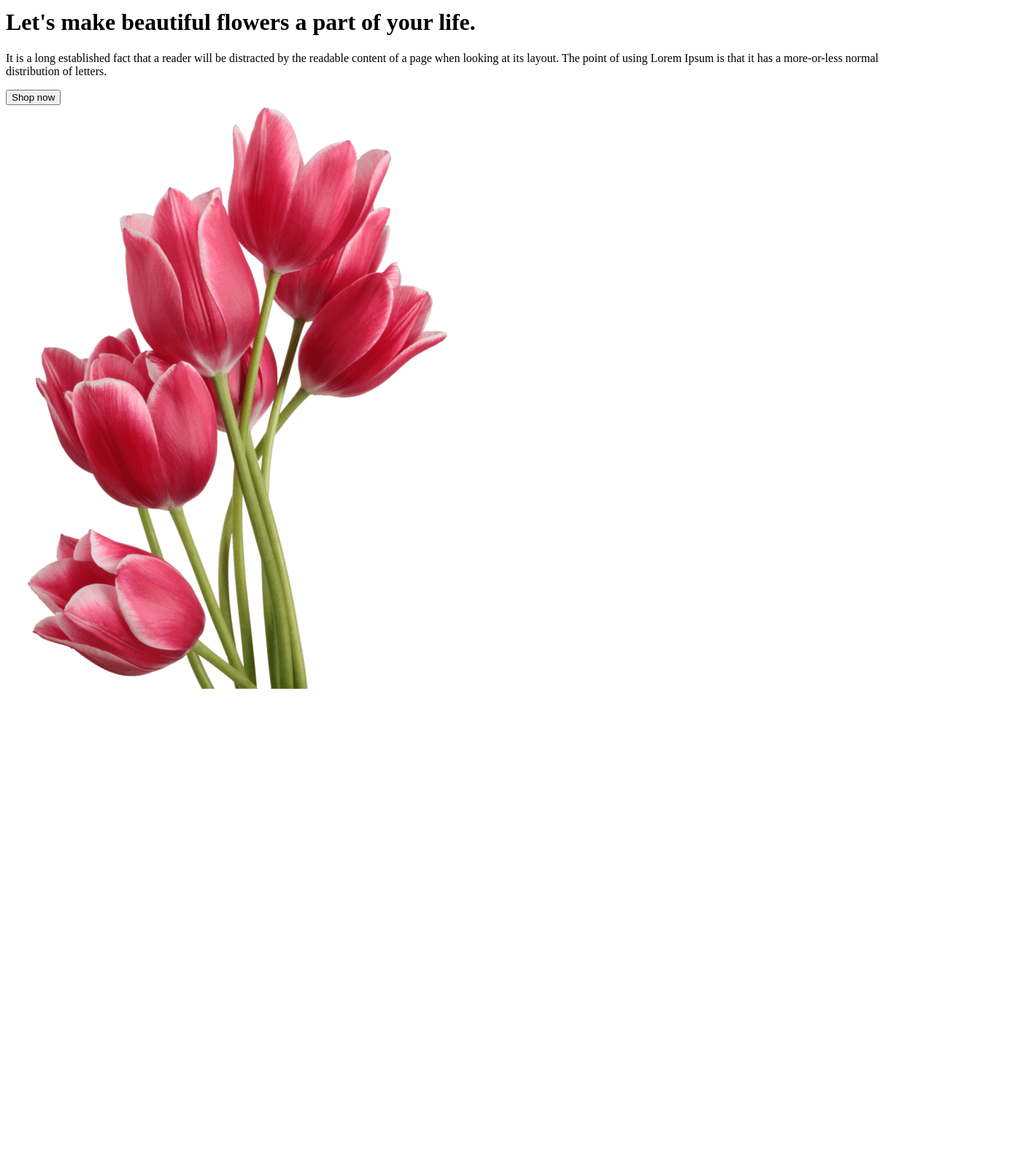
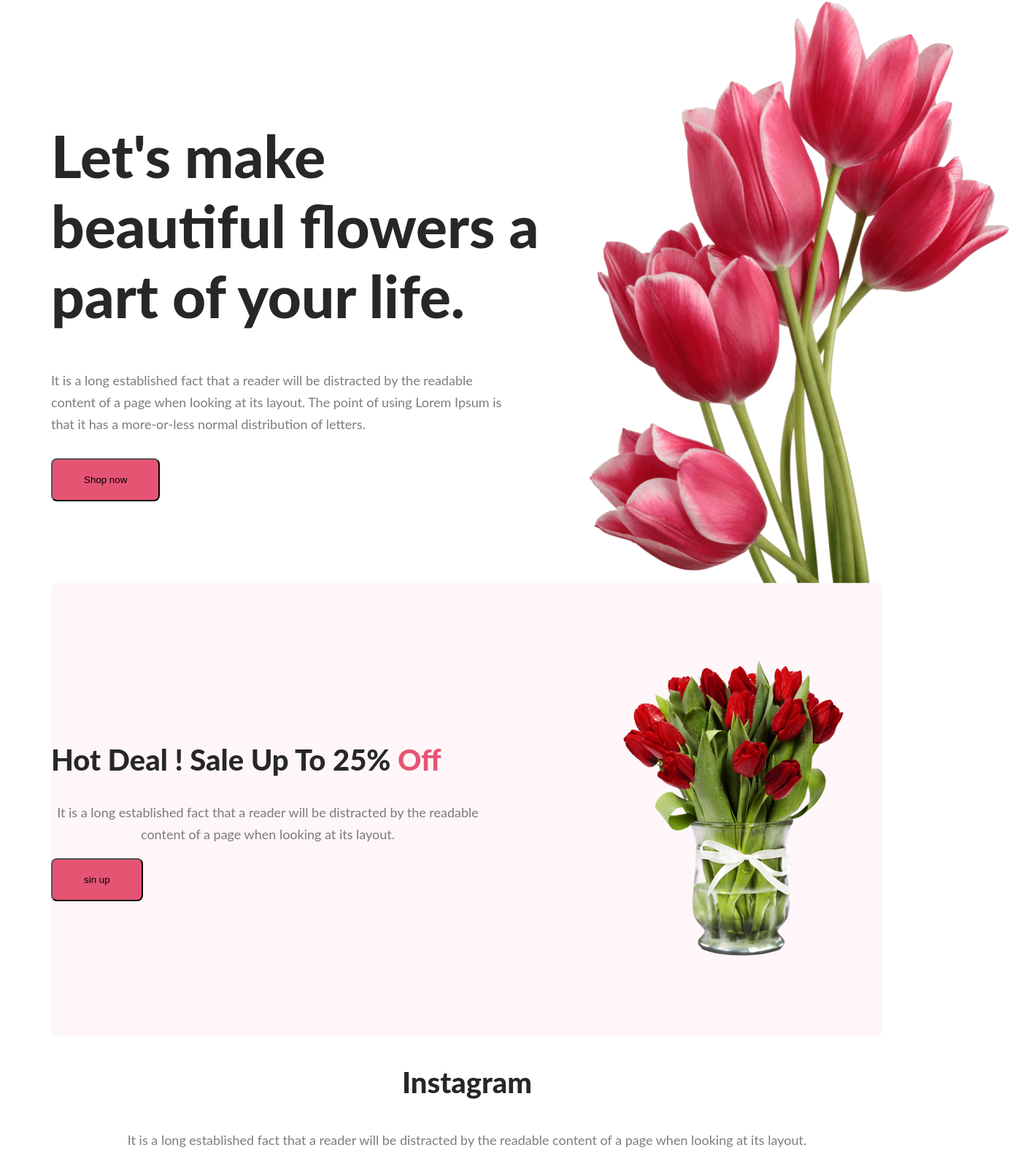
Before and after one commit to Towfiq911/assignment-1, a plain HTML site: page index.html in a window 1280 px wide. Shown: the part 9-1589 px from the top of the page at 73% size, 1417 px wide, since content can reach past the window. Before the commit the page ends 965 px from the top, so only its background shows below. Drawn offline with Linux system fonts and the light colour scheme.

```diff
--- a/index.html
+++ b/index.html
@@ -3,27 +3,47 @@
 <head>
     <meta charset="UTF-8">
     <meta name="viewport" content="width=device-width, initial-scale=1.0">
-    <link rel="stylesheet" href="style.css">
+    <link rel="stylesheet" href=".css">
+
     <title>folwer shop</title>
 </head>
 <body>
    <head class="header">
-        <div class="header-content">
-            <h1>Let's make beautiful flowers a part of your life. </h1>
-            <p>It is a long established fact that a reader will be distracted by the readable content of a page when looking at its layout. The point of using Lorem Ipsum is that it has a more-or-less normal distribution of letters.</p>
-            <button class="button ">Shop now</button>
-
+        <div class="banner">
+            <div class="banner-box">
+                <h1 class="banner-greeting" >Let's make beautiful flowers a part of your life. </h1>
+                <p class="banner-pragraph">It is a long established fact that a reader will be distracted by the readable content of a page when looking at its layout. The point of using Lorem Ipsum is that it has a more-or-less normal distribution of letters.</p>
+                <button class=" button ">Shop now</button>
+            </div>
+            <img class="banner-photo" src="./flower-shop-assignment/Flower Asset/pngwing 10.png" alt="">
         </div>
-
-        <div class="header-img">
-             <img src="./flower-shop-assignment/Flower Asset/pngwing 10.png" alt="">
-        </div>
-
 
 
     </header>
 
     <main>
+        <section class="Hot-deals">
+            <div class=" hot-box">
+                <h2 class=" hot-greeting" >  Hot Deal ! Sale Up To 25%<span class="scic"> Off </span></h2>
+
+                <p class=" hot-pragraph">It is a long established fact that a reader will be distracted by the readable content of a page when looking at its layout. </p>
+                <button class="  hot button "> sin up </button>
+            </div>
+             <img class="Hot-deals-photo" src="./flower-shop-assignment/Flower Asset/pngwing 8.png" alt="">
+
+        </section>
+        <!-- instagram  section start  -->
+        <section>
+                  <h3 class="insta">Instagram</h3>
+                  <p id="insta-down-description"   class="insta-down">It is a long established fact that a reader will be distracted by the readable content of a page when looking at its layout.</p>
+        </section>
+        <div class="skil-container">
+            <div class="skill"><img src="./flower-shop-assignment/Flower Asset/Flower 01.png" alt=""></div>
+            <div class="skill"><img src="./flower-shop-assignment/Flower Asset/Rectangle 4.png" alt=""></div>
+            <div class="skill"><img src="./flower-shop-assignment/Flower Asset/Rectangle 5.png" alt=""></div>
+            <div class="skill"><img src="./flower-shop-assignment/Flower Asset/Rectangle 6.png" alt=""></div>
+
+        </div>
 
 
 
```
Also changed, not shown: .css.
